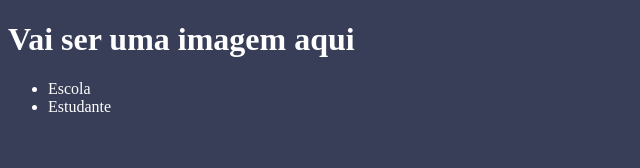
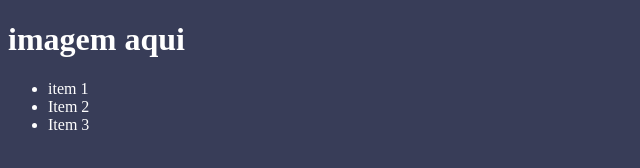
Before and after one commit to kdelas/segundo-repositorio, a plain HTML site: page index.html in a window 1280 px wide. Shown: the whole page, without its empty margins (0-640 px from the left). Drawn offline with Linux system fonts and the light colour scheme.

Commit message:
aula dia 11

```diff
--- a/index.html
+++ b/index.html
@@ -4,16 +4,18 @@
     <meta charset="UTF-8">
     <meta http-equiv="X-UA-Compatible" content="IE=edge">
     <meta name="viewport" content="width=device-width, initial-scale=1.0">
+    <link rel="stylesheet" href="style.css">
     <title>pagina principal</title>
-    <link rel="stylesheet" href="style.css">
 </head>
+<body>
+  <header>
+      <h1>imagem aqui</h1>
+        <ul>
+            <li> item 1</li>
+            <li>Item 2</li>
+            <li>Item 3</li>
+        </ul>
 
-<body>
-    <header>
-        <h1>Vai ser uma imagem aqui</h1>
-        <ul>
-            <li>Escola</li>
-            <li>Estudante</li>
-        </ul>
+  </header>
 </body>
 </html>
--- a/style.css
+++ b/style.css
@@ -2,3 +2,7 @@ body {
     background-color:#383D58;
     color: white;
  }
+header{
+    background-color: black
+    color: white;
+}
```
